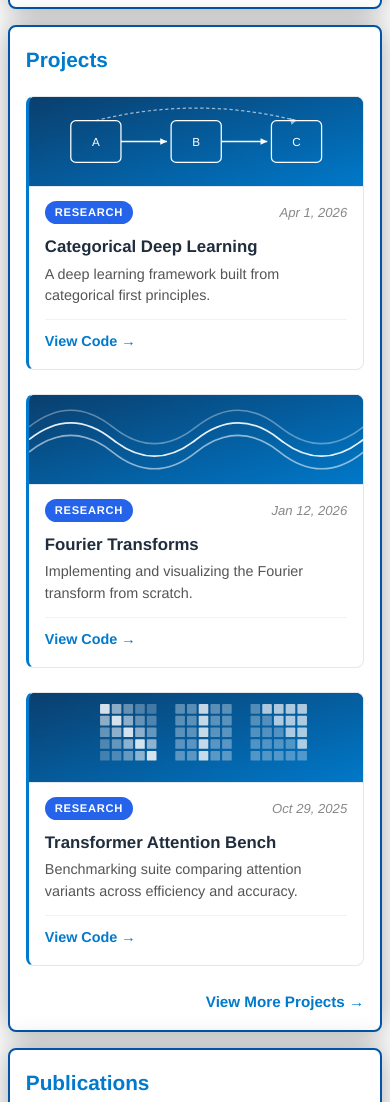
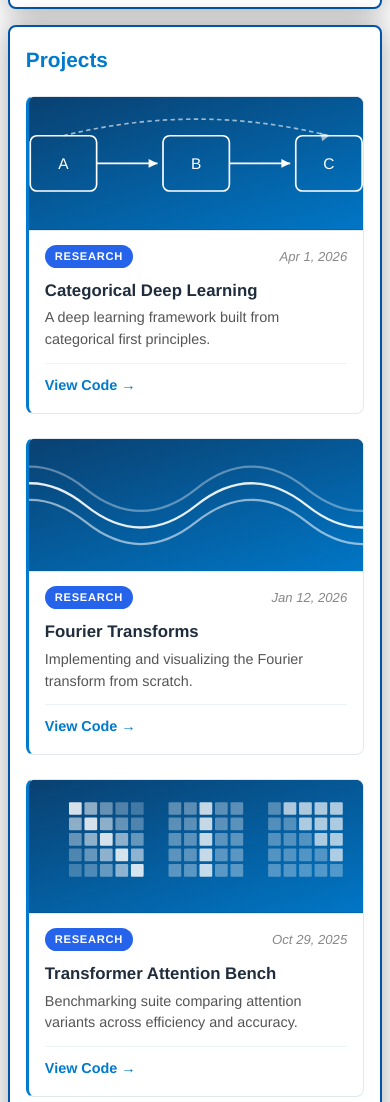
Before and after one commit to pauljmello/pauljmello.github.io, a plain HTML site: page index.html in a window 390 px wide. Shown: the part 1590-2692 px from the top of the page. Drawn offline with Linux system fonts and the light colour scheme.

Commit message:
previews

```diff
--- a/assets/css/style.css
+++ b/assets/css/style.css
@@ -622,7 +622,8 @@ p {
 
 .item-card-thumb {
     width: 100%;
-    height: 120px;
+    aspect-ratio: 14 / 5;   /* fluid banner — height tracks card width (was fixed 120px) */
+    height: auto;
     display: block;
     background: #0a3d6b;
     overflow: hidden;
@@ -749,7 +750,7 @@ p {
 }
 
 .section-preview .item-card-thumb {
-    height: 80px;
+    aspect-ratio: 5 / 2;   /* slightly taller banner for the compact home previews */
 }
 
 .section-preview .item-card-body {
@@ -873,14 +874,6 @@ p {
         gap: 14px;
     }
 
-    .item-card-thumb {
-        height: 100px;
-    }
-
-    .section-preview .item-card-thumb {
-        height: 90px;
-    }
-
     .item-card-body {
         padding: 14px 16px 16px;
     }
@@ -930,10 +923,6 @@ p {
         padding: 10px 14px;
     }
 
-    .item-card-thumb {
-        height: 90px;
-    }
-
     .item-card-meta {
         gap: 6px;
     }
```
Also changed, not shown: 1 other file.
